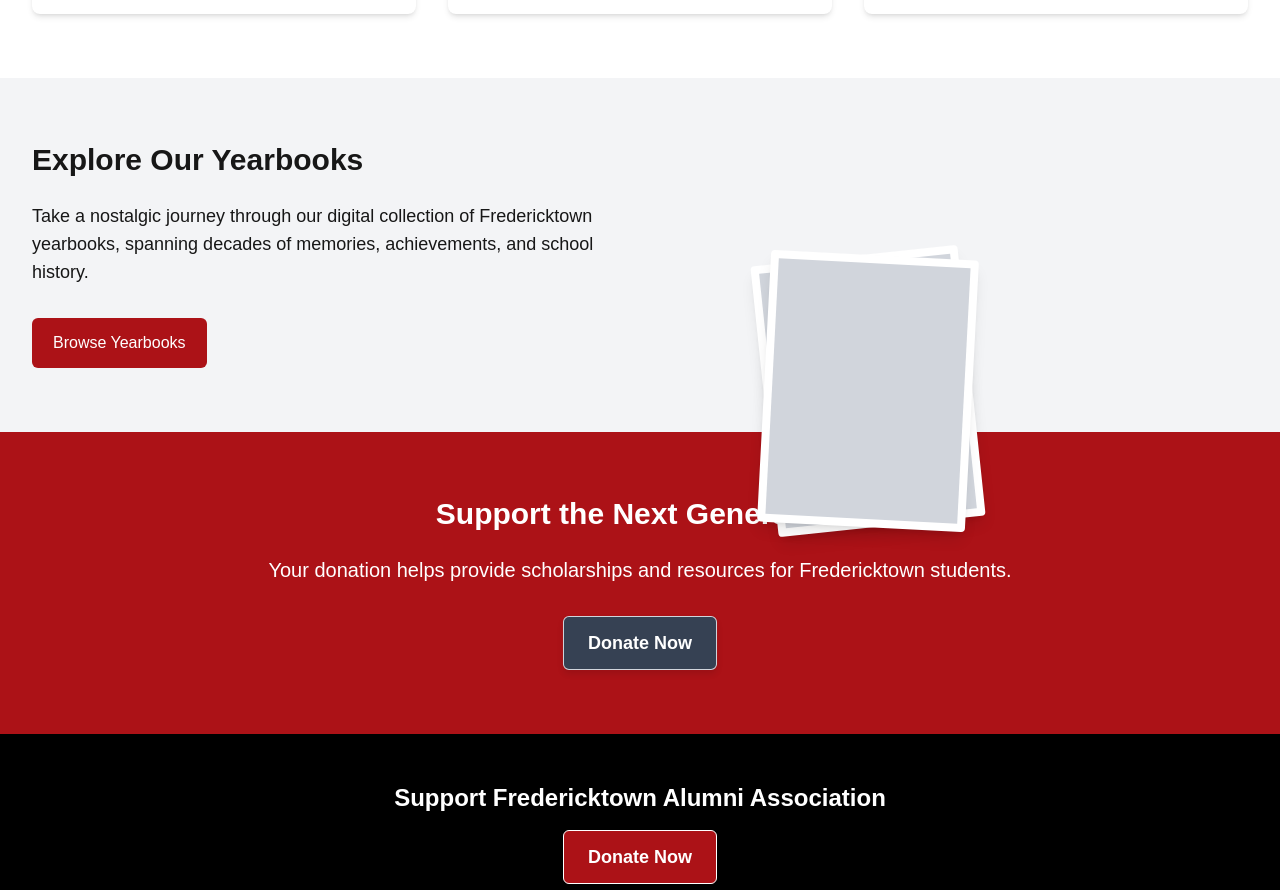
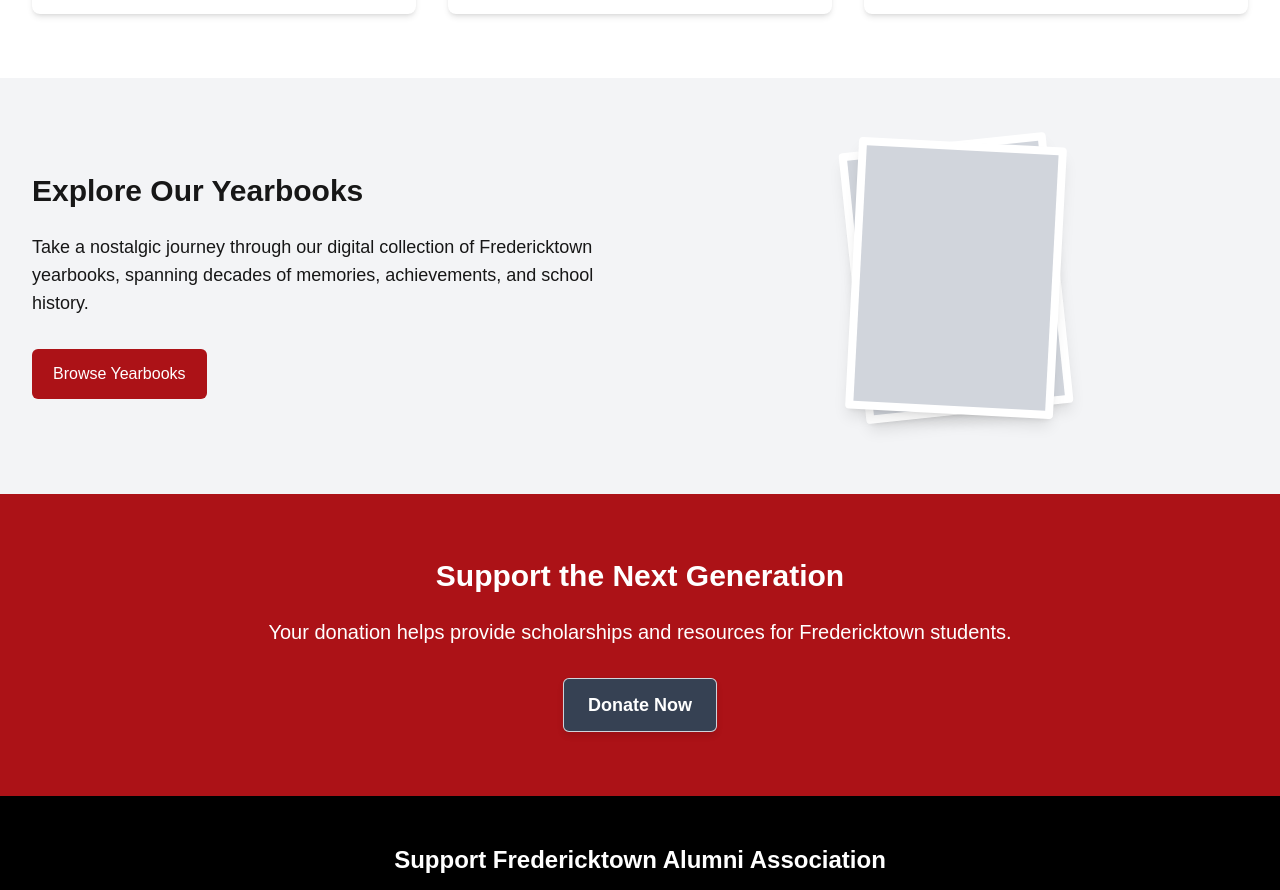
Before and after one commit to Blubaugh09/FredericktownAlumni, a Next.js app: page / in a window 1280 px wide. Shown: the part 980-1870 px from the top of the page. Built offline with nearby package versions, Linux system fonts and the light colour scheme.

Commit message:
Fix yearbook image positioning

```diff
--- a/src/app/page.tsx
+++ b/src/app/page.tsx
@@ -121,11 +121,11 @@
               </Link>
             </div>
             <div className="flex justify-center">
-              <div className="relative w-full max-w-sm">
-                <div className="absolute -rotate-6 bg-white p-2 shadow-lg rounded transform transition duration-300 hover:rotate-0">
+              <div className="relative w-full max-w-sm h-72">
+                <div className="absolute top-0 left-1/2 -translate-x-1/2 -rotate-6 bg-white p-2 shadow-lg rounded transform transition duration-300 hover:rotate-0 z-10">
                   <div className="h-64 w-48 bg-gray-300"></div>
                 </div>
-                <div className="absolute rotate-3 bg-white p-2 shadow-lg rounded transform transition duration-300 hover:rotate-0">
+                <div className="absolute top-0 left-1/2 -translate-x-1/2 rotate-3 bg-white p-2 shadow-lg rounded transform transition duration-300 hover:rotate-0 z-20">
                   <div className="h-64 w-48 bg-gray-300"></div>
                 </div>
               </div>
```
